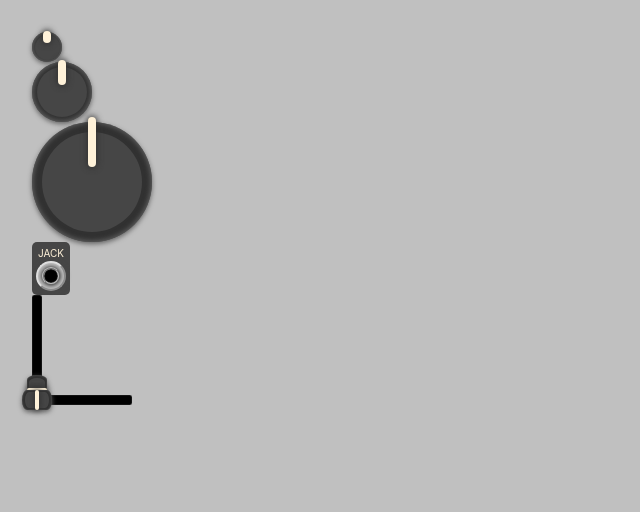
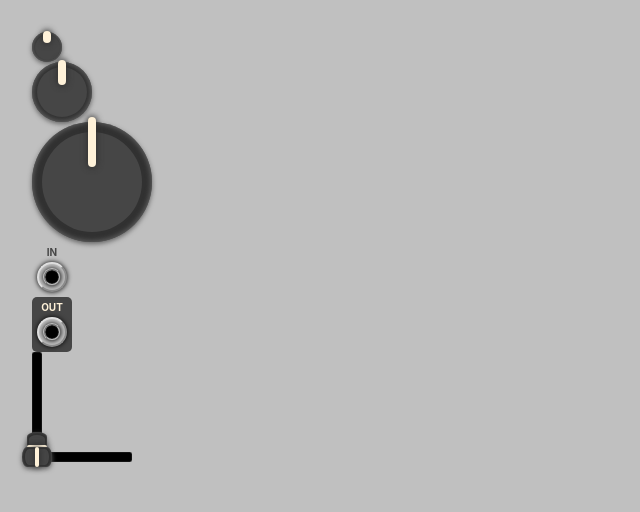
Before and after one commit to cjr35/react-modular, a React (Vite) app: page / in a window 1280 px wide. Shown: the top 512 px of the page, without its empty margins (0-640 px from the left). Built offline with nearby package versions, Linux system fonts and the light colour scheme.

Commit message:
add output, label props

```diff
--- a/src/App.tsx
+++ b/src/App.tsx
@@ -9,7 +9,8 @@ function App() {
       <Knob size='small' />
       <Knob />
       <Knob size='large' />
-      <Jack />
+      <Jack label='in' />
+      <Jack output label='out' />
       <Fader />
       <Fader horizontal />
     </div>
--- a/src/components/jack/Jack.scss
+++ b/src/components/jack/Jack.scss
@@ -1,4 +1,9 @@
 div.jack-root {
+  --label-color: #464646;
+  &.output {
+    --label-color: #fff2d9;
+    --background-color: #464646;
+  }
   &,
   * {
     user-select: none;
@@ -6,17 +11,20 @@ div.jack-root {
   > .jack-background {
     border-radius: 5px;
     width: 30px;
-    background-color: #464646;
-    padding: 4px;
+    background-color: var(--background-color);
+    padding: 5px;
 
     display: flex;
     flex-direction: column;
+    gap: 5px;
     > .jack-label {
-      color: #fff2d9;
+      color: var(--label-color);
       font-size: 10px;
+      line-height: 1em;
+      font-weight: bold;
     }
     > .jack-edge {
-      box-shadow: 0 0 5px 0 #464646;
+      box-shadow: 0 0 5px 0 black;
       width: calc(100% - 4px);
       aspect-ratio: 1;
       border-radius: 100%;
--- a/src/components/jack/Jack.tsx
+++ b/src/components/jack/Jack.tsx
@@ -1,10 +1,16 @@
 import './Jack.scss';
 
-function Jack() {
+function Jack(props: { output?: boolean; label?: string }) {
+  const labelIfPresent = () => {
+    if (!props.label) {
+      return;
+    }
+    return <span className='jack-label'>{props.label.toUpperCase()}</span>;
+  };
   return (
-    <div className='jack-root'>
+    <div className={`jack-root${props.output ? ' output' : ''}`}>
       <div className='jack-background'>
-        <span className='jack-label'>JACK</span>
+        {labelIfPresent()}
         <div className='jack-edge'>
           <div className='jack-middle'></div>
         </div>
```
